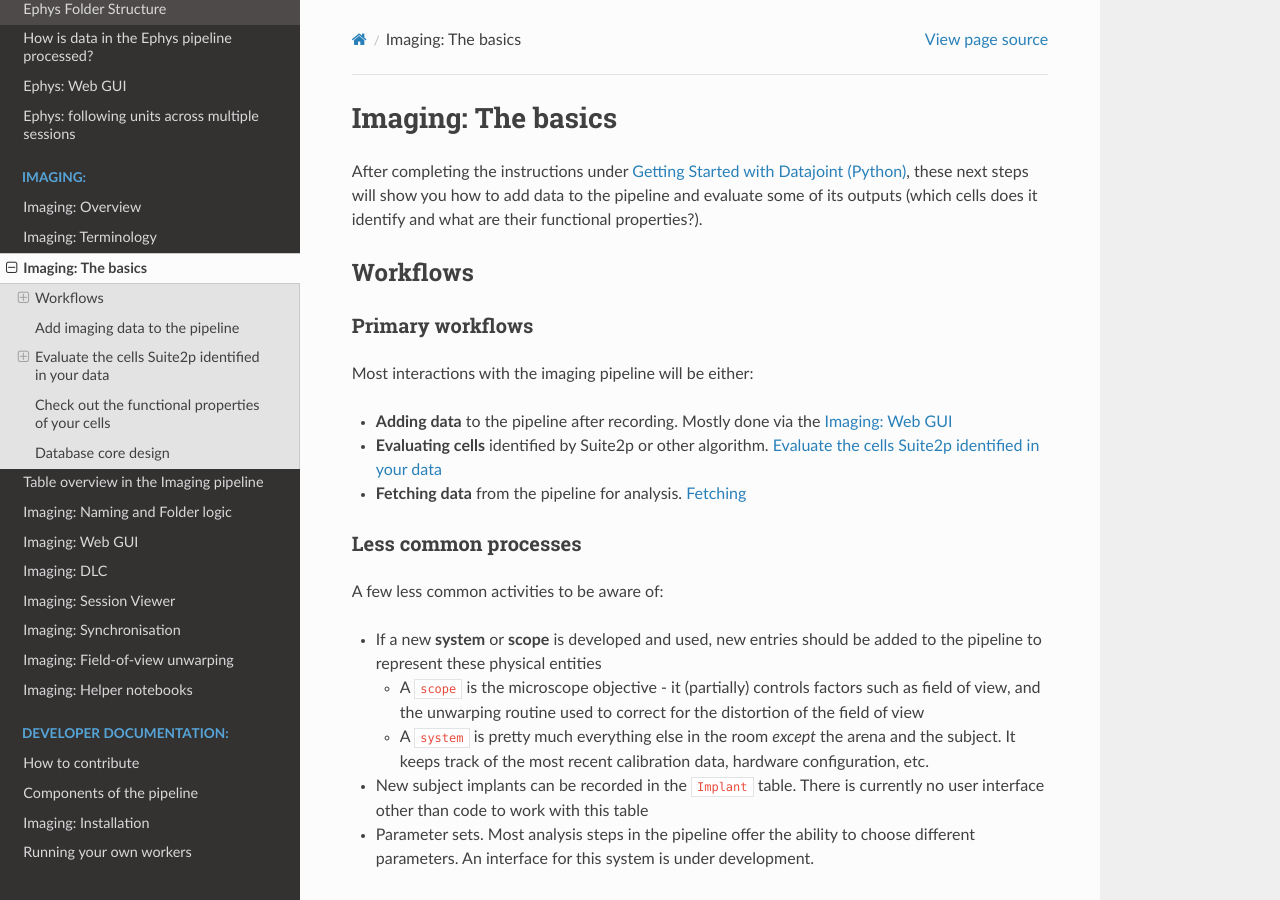
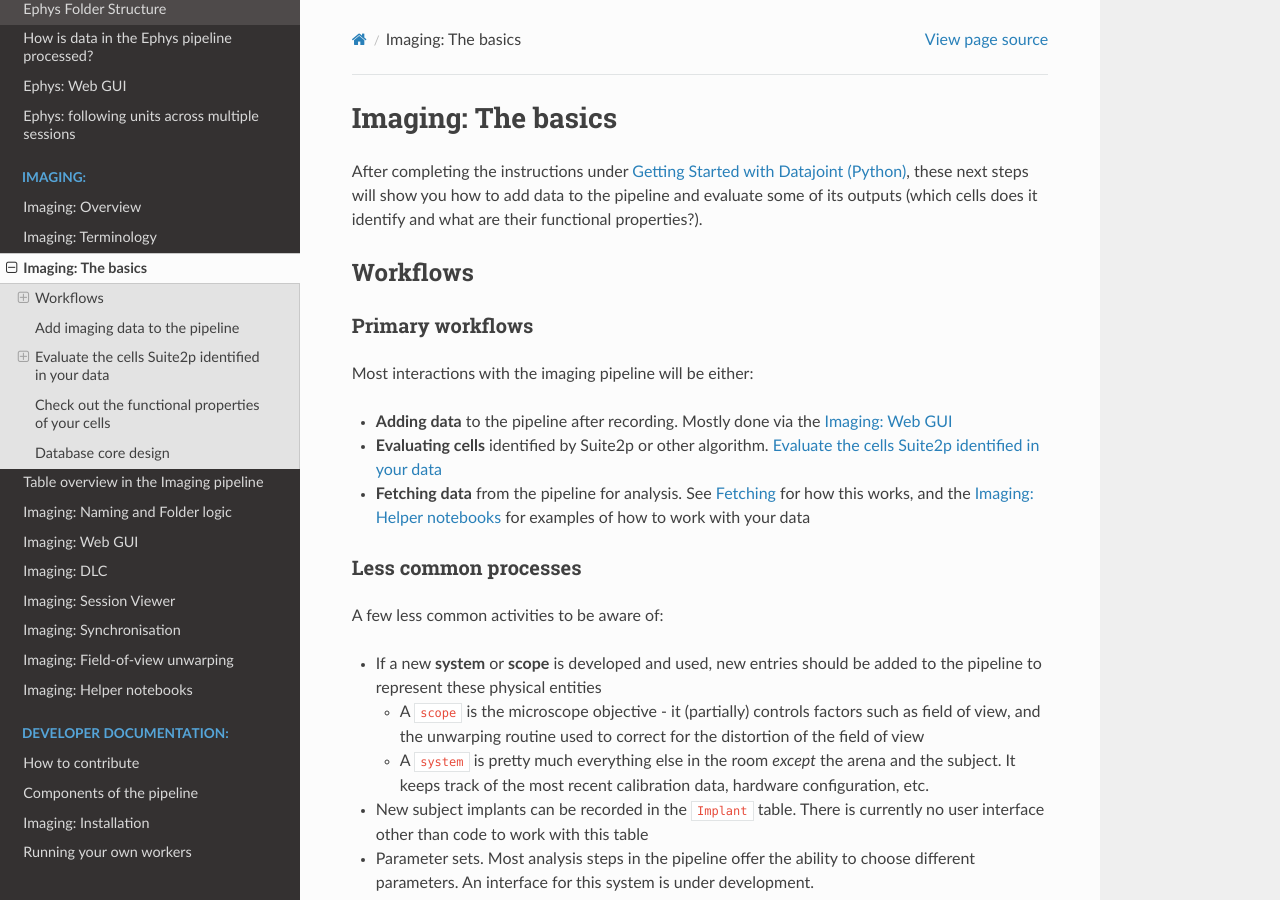
Before and after one commit to kavli-ntnu/dj-docs, a Sphinx documentation site: the page built from docs/imaging/basics.rst, in a window 1280 px wide and 900 px high. Built offline with Sphinx 7.4.7 and the Read the Docs theme 2.0.0, drawn with Linux system fonts in a browser that asks for light colours; some of the changed text lies outside the part shown.

Commit message:
Updates to match new pipeline

```diff
--- a/docs/imaging/basics.rst
+++ b/docs/imaging/basics.rst
@@ -17,7 +17,7 @@
 
 - **Adding data** to the pipeline after recording. Mostly done via the :ref:`Imaging ingestion`
 - **Evaluating cells** identified by Suite2p or other algorithm. :ref:`Imaging Basics Evaluate`
-- **Fetching data** from the pipeline for analysis. :ref:`Common Operations Fetch`
+- **Fetching data** from the pipeline for analysis. See :ref:`Common Operations Fetch` for how this works, and the :ref:`Imaging notebooks` for examples of how to work with your data
 
 Less common processes
 ^^^^^^^^^^^^^^^^^^^^^^^^
@@ -129,7 +129,7 @@
     * If you already have a suite2p folder in that location, move it to another folder if you want to keep it, or delete it.
     * Click *RUN SUITE2P* (the panel below will show the analysis progress and let you know when it's finished).
     * The analysis output will automatically load into the suite2p GUI where you can evaluate it.
-* When you are happy with your modified options, make this new options file available in the imaging web GUI by uploading it under *Suite2p -> Add Suite2p Options*
+* When you are happy with your modified options, make this new options file available in the imaging web GUI by uploading it under *Imaging -> Suite2p -> Add Suite2p Options*
 * Notify the pipeline to use the new ROIs you've obtained on your data (:ref:`Imaging ingestion change_cell`)
 
 
--- a/docs/imaging/helper-notebooks.rst
+++ b/docs/imaging/helper-notebooks.rst
@@ -4,6 +4,7 @@
 Imaging: Helper notebooks
 ===================================
 
+**Note: a notebook taking you through the NEW imaging pipeline will be added soon. Currently available notebooks are only related to the old pipeline, but they can still be useful to get familiar with the workflow**
 This page documents the jupyter notebooks available under `/Helper_notebooks <https://github.com/kavli-ntnu/dj-moser-imaging/blob/master/Helper_notebooks>`_.
 
 
--- a/docs/imaging/how-to-add-sessions.rst
+++ b/docs/imaging/how-to-add-sessions.rst
@@ -30,7 +30,7 @@
     .. figure:: /_static/imaging/gui_basefolder_example.png
        :alt: Adding a Femtonics base folder via the web gui
 
-4. Click "Submit" and go to *Imaging* -> *BaseFolders* -> *View BaseFolders*
+4. Click "Submit" and refresh the page or go to *Imaging* -> *BaseFolders* -> *View BaseFolders*
 
     - Is there a green tick mark next to the session you just ingested? All is well and you can continue.
     - Is there an orange X instead? Contact Simon Ball
```
Also changed, not shown: docs/common/finding.md (+16 -16 lines), docs/_static/imaging/Imaging_schema_new.png (added), docs/_static/imaging/cell_table_description_new.png (added), docs/_static/imaging/cell_table_heading_new.png (added), docs/_static/imaging/cell_table_new.png (added), docs/_static/imaging/schemas/erd_cell_new.png (added), docs/_static/imaging/schemas/erd_imaging_analysis_new.png (added).
